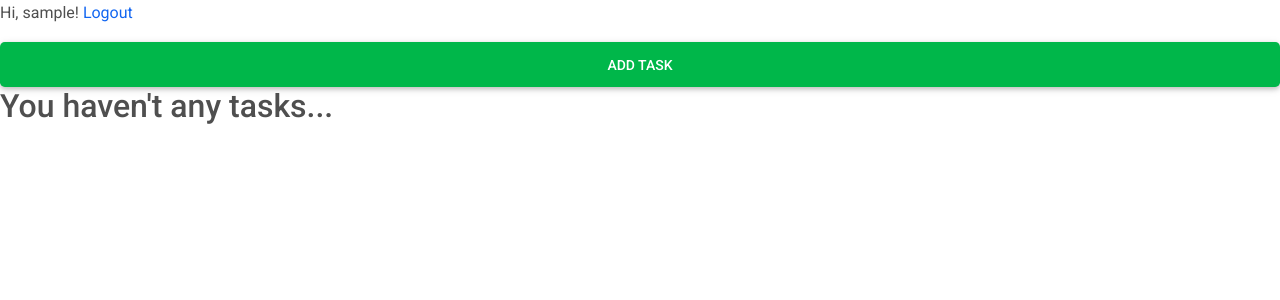
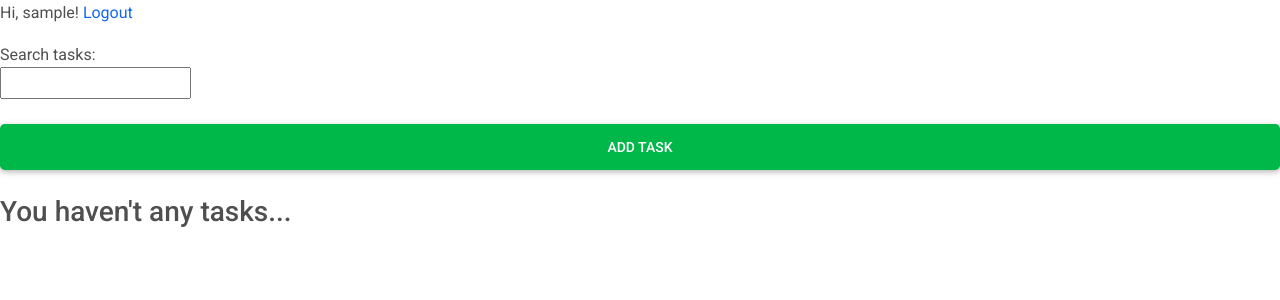
Before and after one commit to a-khomitskyi/DjangoToDO, a Django app: page / in a window 1280 px wide. Shown: the top 300 px of the page. Run offline with Django 4.2, Linux system fonts and the light colour scheme; the visitor is signed in with stand-in values (Sample User, id 1); data that the repository does not hold is empty; parts of the project's set-up code (start-up, migrations or seed data) failed here and were passed over.

Commit message:
1) Make available Task view only for creators 2) Add redirect for authenticated users 3) Edit templates

```diff
--- a/app/templates/app/index.html
+++ b/app/templates/app/index.html
@@ -9,14 +9,22 @@
 		{% endif %}
 	</div>
 	<div class="accordion-header">
-		<a href="{% url 'create' %}">
-			<button type="button" class="btn btn-success btn-lg btn-block">Add Task</button>
-		</a>
+	<div>
+		<form method="get">
+			<label for="search-text">Search tasks:</label><br>
+			<input type="text" name="search">
+		</form><br>
+	</div>
+		<div>
+			<a href="{% url 'create' %}">
+				<button type="button" class="btn btn-success btn-lg btn-block">Add Task</button>
+			</a>
+		</div><br>
 	</div>
 	{% if cnt %}
-		<h2>To do {{ cnt }} tasks</h2>
+		<h3>You have {{ cnt }} uncompleted tasks</h3>
 	{% else %}
-		<h2>You haven't any tasks...</h2>
+		<h3>You haven't any tasks...</h3>
 	{% endif %}
 	{% include 'app/list_task.html' %}
 {% endblock %}
--- a/app/views.py
+++ b/app/views.py
@@ -2,7 +2,7 @@ from django.shortcuts import render, redirect
 from django.urls import reverse_lazy
 from django.views.generic import ListView, DetailView, CreateView, UpdateView, DeleteView, FormView
 from django.contrib.auth.views import LoginView, LogoutView
-from django.contrib.auth.mixins import LoginRequiredMixin
+from django.contrib.auth.mixins import LoginRequiredMixin, UserPassesTestMixin
 from django.contrib.auth import login
 
 from .models import Task
@@ -17,41 +17,59 @@ class HomeView(LoginRequiredMixin, ListView):
     def get_context_data(self, *, object_list=None, **kwargs):
         context = super().get_context_data(**kwargs)
         context['tasks'] = context['tasks'].filter(user=self.request.user)
-        context['cnt'] = context['tasks'].count()
+        context['cnt'] = context['tasks'].filter(is_completed=False).count()
+        search_input = self.request.GET.get('search') or ''
+
+        if search_input:
+            context['tasks'] = context['tasks'].filter(title__icontains=search_input) or context['tasks'].filter(
+                description__icontains=search_input)
+
         return context
 
 
-class TaskDetail(LoginRequiredMixin, DetailView):
+class TaskDetail(LoginRequiredMixin, UserPassesTestMixin, DetailView):
     context_object_name = 'task'
     template_name = 'app/task_detail.html'
 
     def get_queryset(self):
         return Task.objects.filter(pk=self.kwargs['pk'])
 
+    def test_func(self):
+        obj = self.get_object()
+        return self.request.user == obj.user
+
 
 class TaskCreate(LoginRequiredMixin, CreateView):
     model = Task
-    fields = ('title', 'description', 'priority', 'until', )
+    fields = ('title', 'description', 'priority', 'until',)
 
     def form_valid(self, form):
         form.instance.user = self.request.user
         return super().form_valid(form)
 
 
-class TaskUpdate(LoginRequiredMixin, UpdateView):
+class TaskUpdate(LoginRequiredMixin, UserPassesTestMixin, UpdateView):
     model = Task
-    fields = ('title', 'description', 'priority', 'until', )
+    fields = ('title', 'description', 'priority', 'until',)
 
     def form_valid(self, form):
         form.instance.user = self.request.user
         return super().form_valid(form)
 
+    def test_func(self):
+        obj = self.get_object()
+        return self.request.user == obj.user
 
-class TaskDelete(LoginRequiredMixin, DeleteView):
+
+class TaskDelete(LoginRequiredMixin, UserPassesTestMixin, DeleteView):
     model = Task
     context_object_name = 'task'
     template_name = 'app/task_delete.html'
     success_url = reverse_lazy('home')
+
+    def test_func(self):
+        obj = self.get_object()
+        return self.request.user == obj.user
 
 
 class UserRegister(FormView):
@@ -65,6 +83,11 @@ class UserRegister(FormView):
         if user is not None:
             login(self.request, user)
         return super(UserRegister, self).form_valid(form)
+
+    def get(self, request, *args, **kwargs):
+        if self.request.user.is_authenticated:
+            return redirect('home')
+        return super(UserRegister, self).get(*args, **kwargs)
 
 
 def action(request, pk):
```
